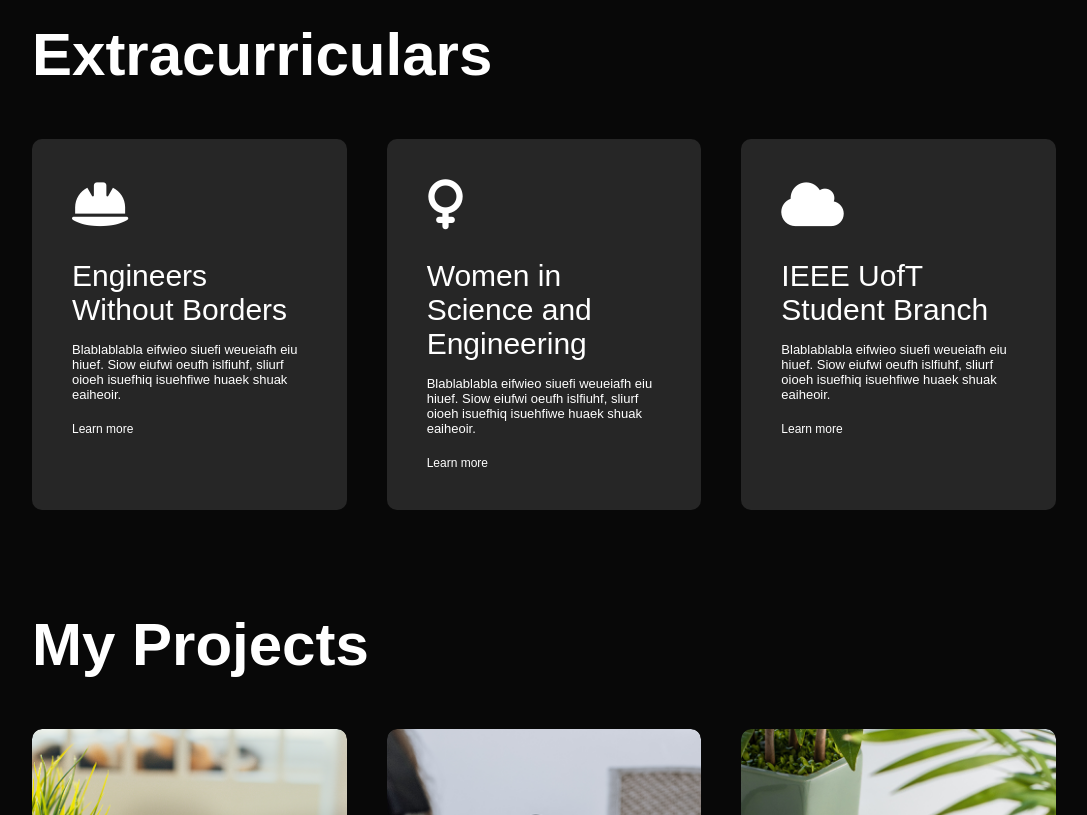
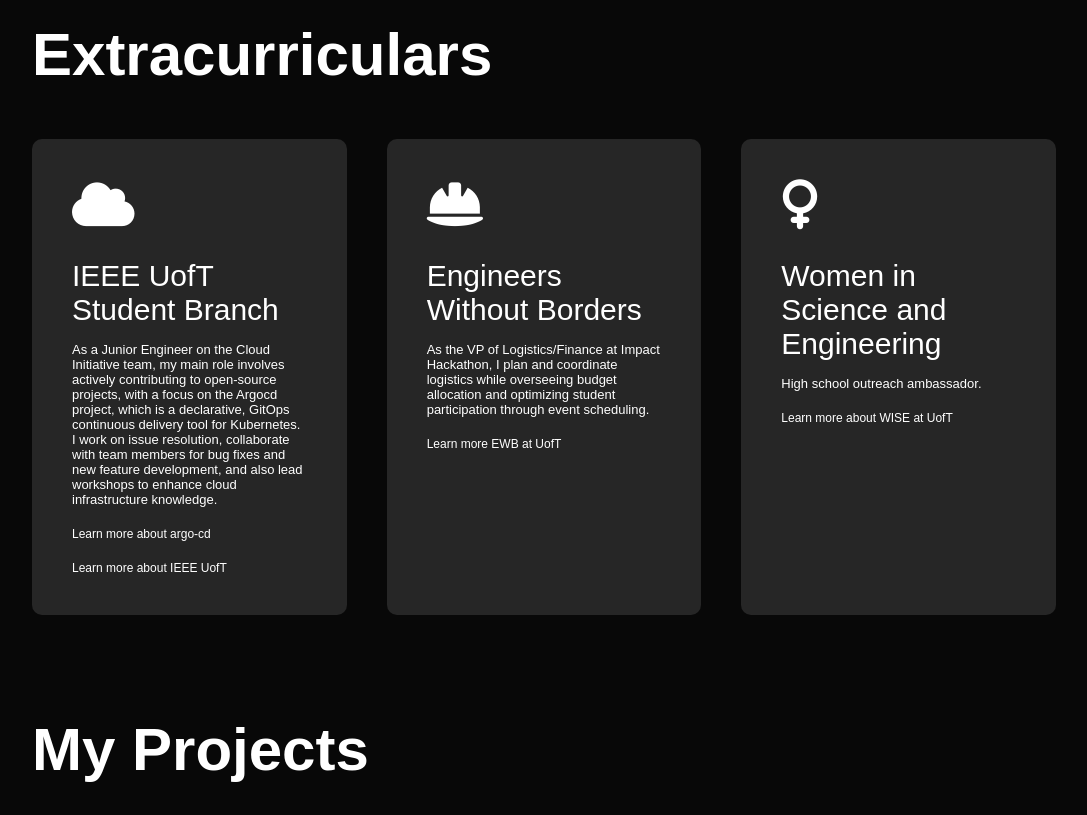
Before and after one commit to maria-h-03/maria-h-03.github.io, a plain HTML site: page index.html in a window 1280 px wide. Shown: the part 1540-2355 px from the top of the page, without its empty margins (96-1183 px from the left). Drawn offline with Linux system fonts and the light colour scheme.

Commit message:
Fixed some links (github, clubs)

```diff
--- a/index.html
+++ b/index.html
@@ -44,7 +44,7 @@
             </div>
             <div class="about-col-2">
                 <h1 class="sub-title">About Me</h1>
-                <p>BLABLABLABLABLABLA. BLABLABLABLA
+                <p>Third year computer engineering student at the University of Toronto
 
                 </p>
                 <div class = "tab-titles">
@@ -105,23 +105,26 @@
         <h1 class="sub-title">Extracurriculars</h1>
         <div class="extra-list">
             <div>
+                <i class="fa-solid fa-cloud"></i>
+                <h2>IEEE UofT Student Branch</h2>
+                <p>As a Junior Engineer on the Cloud Initiative team, my main role involves actively contributing to open-source projects, with a focus on the Argocd project, which is a declarative, GitOps continuous delivery tool for Kubernetes. I work on issue resolution, collaborate with team members for bug fixes and new feature development, and also lead workshops to enhance cloud infrastructure knowledge.</p>
+                <a href="https://argo-cd.readthedocs.io/en/stable/">Learn more about argo-cd</a>
+                <a href="https://ieee.utoronto.ca/">Learn more about IEEE UofT</a>
+
+            </div>
+            <div>
                 <i class="fa-solid fa-helmet-safety"></i>
                 <h2>Engineers Without Borders</h2>
-                <p>Blablablabla eifwieo siuefi weueiafh eiu hiuef. Siow eiufwi oeufh islfiuhf, sliurf oioeh isuefhiq isuehfiwe huaek shuak eaiheoir.</p>
-                <a href="#">Learn more</a>
+                <p>As the VP of Logistics/Finance at Impact Hackathon, I plan and coordinate logistics while overseeing budget allocation and optimizing student participation through event scheduling.</p>
+                <a href="https://www.uoft.ewb.ca/">Learn more EWB at UofT</a>
             </div>
             <div>
                 <i class="fa-solid fa-venus"></i>
                 <h2>Women in Science and Engineering</h2>
-                <p>Blablablabla eifwieo siuefi weueiafh eiu hiuef. Siow eiufwi oeufh islfiuhf, sliurf oioeh isuefhiq isuehfiwe huaek shuak eaiheoir.</p>
-                <a href="#">Learn more</a>
+                <p> High school outreach ambassador. </p>
+                <a href="https://wiseuoft.org/">Learn more about WISE at UofT</a>
             </div>
-            <div>
-                <i class="fa-solid fa-cloud"></i>
-                <h2>IEEE UofT Student Branch</h2>
-                <p>Blablablabla eifwieo siuefi weueiafh eiu hiuef. Siow eiufwi oeufh islfiuhf, sliurf oioeh isuefhiq isuehfiwe huaek shuak eaiheoir.</p>
-                <a href="#">Learn more</a>
-            </div>
+
         </div>
     </div>
 </div>
@@ -180,7 +183,7 @@
                 <p><i class="fa-solid fa-inbox"></i> maria.hekimian@mail.utoronto.ca</p>
                 <div class="social-icons">
                     <a href="https://www.linkedin.com/in/maria-hekimian"><i class="fa-brands fa-linkedin"></i></a>
-                    <a href=""><i class="fa-brands fa-github"></i></a>
+                    <a href="https://github.com/maria-h-03"><i class="fa-brands fa-github"></i></a>
                 </div>
                 <a href="images/Maria Hekimian Resume.pdf" download class="btn btn2">Download Resume</a>
 
```
